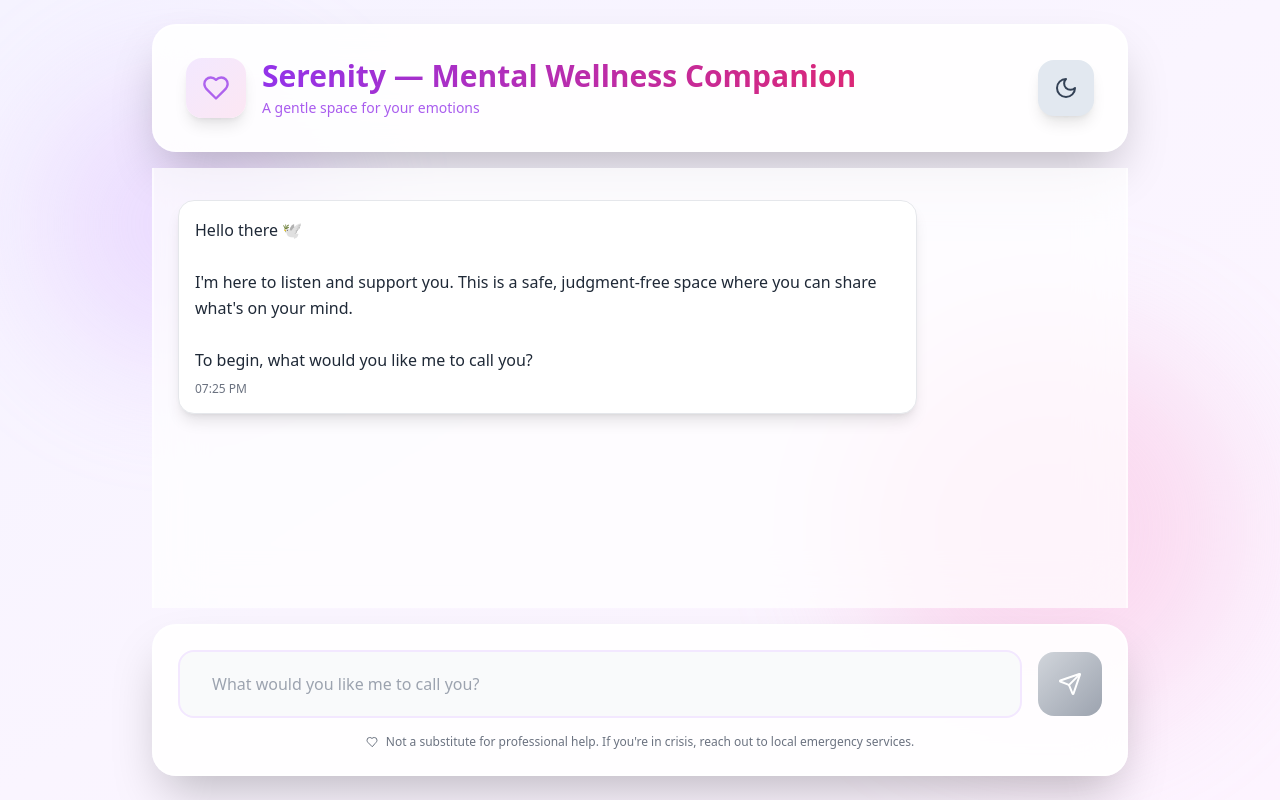
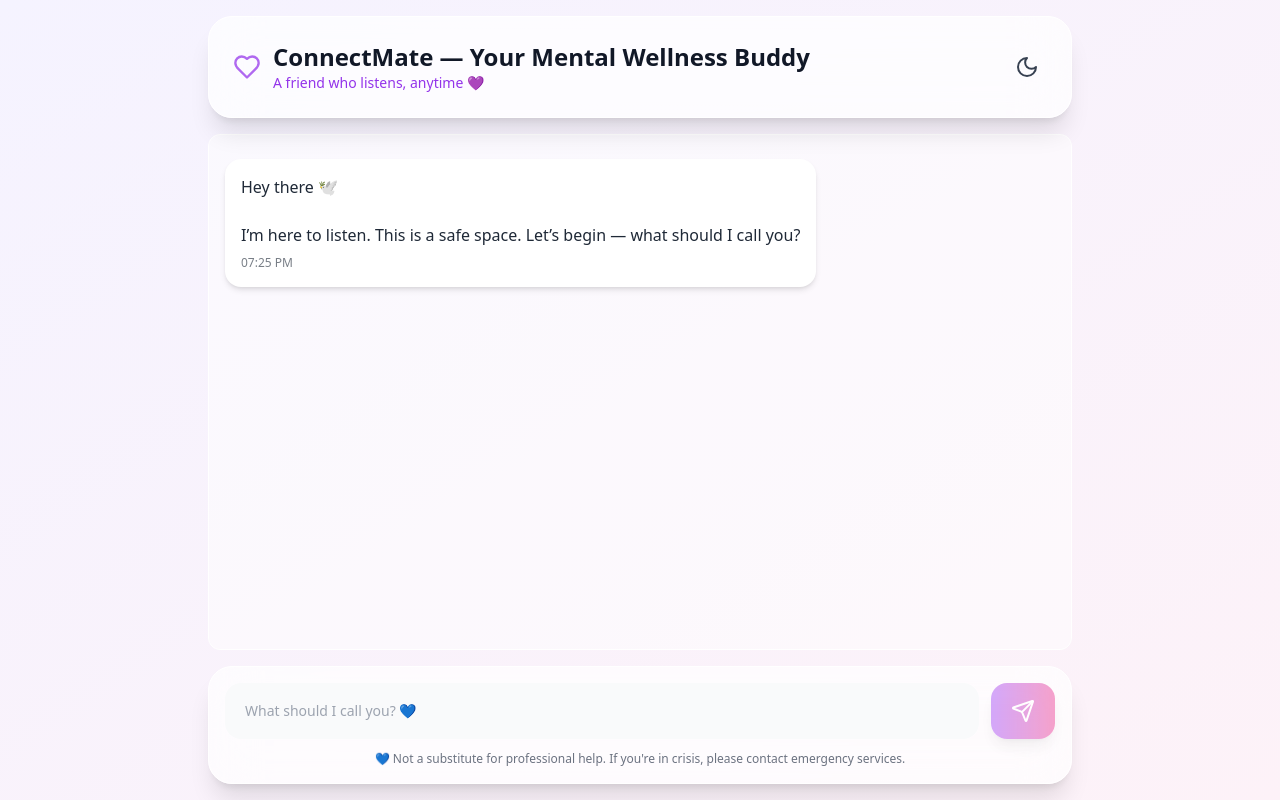
Before and after one commit to Amulyakantamneni/Connect-Mate--Mental-Wellness-Companion, a React (Vite) app in the folder Frontend/: page / in a window 1280 px wide. Built offline with nearby package versions, Linux system fonts and the light colour scheme.

Commit message:
Update App.jsx

```diff
--- a/Frontend/src/App.jsx
+++ b/Frontend/src/App.jsx
@@ -1,7 +1,7 @@
 import React, { useState, useRef, useEffect } from 'react';
 import { Send, Heart, Sparkles, Moon, Sun } from 'lucide-react';
 
-export default function MentalHealthCompanion() {
+export default function App() {
   const [messages, setMessages] = useState([]);
   const [input, setInput] = useState('');
   const [userName, setUserName] = useState('');
@@ -18,13 +18,30 @@ export default function MentalHealthCompanion() {
   }, [messages]);
 
   useEffect(() => {
-    // Welcome message
+    const savedName = localStorage.getItem("connectmate_name");
+    const savedMsgs = JSON.parse(localStorage.getItem("connectmate_msgs") || "[]");
+    if (savedName) setUserName(savedName);
+    if (savedMsgs.length) setMessages(savedMsgs);
+    else {
       setMessages([{
         role: 'assistant',
-      content: "Hello there 🕊️\n\nI'm here to listen and support you. This is a safe, judgment-free space where you can share what's on your mind.\n\nTo begin, what would you like me to call you?",
+        content: "Hey there 🕊️\n\nI’m here to listen. This is a safe space. Let’s begin — what should I call you?",
         timestamp: new Date()
       }]);
+    }
   }, []);
+
+  useEffect(() => {
+    localStorage.setItem("connectmate_name", userName);
+    localStorage.setItem("connectmate_msgs", JSON.stringify(messages));
+  }, [messages, userName]);
+
+  const personalizeTone = (text) => {
+    return text
+      .replace(/I'm here/g, `I’m right here for you, ${userName} 💙`)
+      .replace(/Let me know/g, "Tell me everything, I’m all ears 🥺")
+      .replace(/You're not alone/g, "I’ve got your back 🤗");
+  };
 
   const handleSend = async () => {
     if (!input.trim()) return;
@@ -35,13 +52,12 @@ export default function MentalHealthCompanion() {
       timestamp: new Date()
     };
 
-    // If no name yet, this is the name input
     if (!userName) {
       const name = input.trim() || "friend";
       setUserName(name);
       setMessages(prev => [...prev, userMessage, {
         role: 'assistant',
-        content: `Hi ${name} 💙\n\nIt's wonderful to meet you. How are you feeling today? What's on your mind?\n\nRemember, there's no pressure to share more than you're comfortable with. I'm here to listen.`,
+        content: `Hi ${name} 💙\n\nIt's wonderful to meet you. How are you feeling today?\nTell me what’s on your mind — I’m here.`,
         timestamp: new Date()
       }]);
       setInput('');
@@ -52,24 +68,35 @@ export default function MentalHealthCompanion() {
     setInput('');
     setIsLoading(true);
 
-    // Simulate API call - replace with actual API call
-    setTimeout(() => {
-      const responses = [
-        `Thank you for sharing that with me, ${userName}. It sounds like you're carrying a lot right now. Those feelings are completely valid.\n\nWhat would feel most supportive for you in this moment?`,
-        `I hear you, ${userName}. It takes courage to express these feelings. You're not alone in experiencing this.\n\nHave you noticed what tends to help you feel a bit better, even in small ways?`,
-        `${userName}, I appreciate you opening up about this. Your feelings matter, and it's okay to not be okay sometimes.\n\nWould it help to explore what might be contributing to these feelings?`,
-        `That sounds really challenging, ${userName}. I want you to know that what you're feeling is understandable given what you're going through.\n\nWhat's one small thing that brought you even a moment of peace recently?`
-      ];
+    setTimeout(async () => {
+      try {
+        const res = await fetch("https://connectmate-api.onrender.com/chat", {
+          method: "POST",
+          headers: { "Content-Type": "application/json" },
+          body: JSON.stringify({
+            user_input: userMessage.content,
+            user_name: userName,
+            messages_state: messages.map(m => ({ role: m.role, content: m.content })),
+            session_start: ""
+          })
+        });
 
+        const data = await res.json();
         const botMessage = {
           role: 'assistant',
-        content: responses[Math.floor(Math.random() * responses.length)],
+          content: personalizeTone(data.reply),
           timestamp: new Date()
         };
-
         setMessages(prev => [...prev, botMessage]);
+      } catch {
+        setMessages(prev => [...prev, {
+          role: 'assistant',
+          content: "💙 Oops! I’m having trouble responding. Can you try again in a moment?",
+          timestamp: new Date()
+        }]);
+      }
       setIsLoading(false);
-    }, 1500);
+    }, 600);
   };
 
   const handleKeyPress = (e) => {
@@ -80,197 +107,87 @@ export default function MentalHealthCompanion() {
   };
 
   return (
-    <div className={`min-h-screen transition-all duration-500 ${
-      darkMode
-        ? 'bg-gradient-to-br from-slate-950 via-purple-950 to-slate-950'
-        : 'bg-gradient-to-br from-violet-50 via-purple-50 to-fuchsia-50'
-    }`}>
-      {/* Animated background elements */}
-      <div className="fixed inset-0 overflow-hidden pointer-events-none">
-        <div className={`absolute top-20 left-10 w-72 h-72 rounded-full blur-3xl opacity-20 ${
-          darkMode ? 'bg-purple-500' : 'bg-purple-300'
-        } animate-pulse`}></div>
-        <div className={`absolute bottom-20 right-10 w-96 h-96 rounded-full blur-3xl opacity-20 ${
-          darkMode ? 'bg-pink-500' : 'bg-pink-300'
-        } animate-pulse`} style={{ animationDelay: '1s' }}></div>
-      </div>
-
-      <div className="max-w-5xl mx-auto h-screen flex flex-col p-6 relative">
+    <div className={`min-h-screen ${darkMode ? 'bg-slate-900' : 'bg-gradient-to-br from-violet-50 to-pink-50'}`}>
+      <div className="max-w-4xl mx-auto h-screen flex flex-col p-4">
         {/* Header */}
-        <div className={`rounded-3xl p-8 backdrop-blur-xl ${
-          darkMode
-            ? 'bg-slate-900/80 border-slate-700/50'
-            : 'bg-white/90 border-white/50'
-        } border-2 shadow-2xl mb-4 transition-all duration-300 hover:shadow-purple-200/50`}>
-          <div className="flex items-center justify-between">
-            <div className="flex items-center gap-4">
-              <div className={`p-4 rounded-2xl ${
-                darkMode ? 'bg-gradient-to-br from-purple-600/30 to-pink-600/30' : 'bg-gradient-to-br from-purple-100 to-pink-100'
-              } shadow-lg`}>
-                <Heart className={`w-7 h-7 ${
-                  darkMode ? 'text-purple-300' : 'text-purple-600'
-                } animate-pulse`} />
-              </div>
+        <div className={`rounded-3xl p-6 backdrop-blur-xl mb-4 shadow-xl border ${darkMode ? 'bg-slate-800/70 border-slate-700' : 'bg-white/70 border-white'}`}>
+          <div className="flex justify-between items-center">
+            <div className="flex items-center gap-3">
+              <Heart className={`w-7 h-7 ${darkMode ? 'text-purple-300' : 'text-purple-600'} animate-pulse`} />
               <div>
-                <h1 className={`text-3xl font-bold bg-gradient-to-r ${
-                  darkMode ? 'from-purple-300 to-pink-300' : 'from-purple-600 to-pink-600'
-                } bg-clip-text text-transparent`}>
-                  Serenity — Mental Wellness Companion
+                <h1 className={`text-2xl font-bold ${darkMode ? 'text-white' : 'text-gray-900'}`}>
+                  ConnectMate — Your Mental Wellness Buddy
                 </h1>
-                <p className={`text-sm mt-1 ${
-                  darkMode ? 'text-purple-300/80' : 'text-purple-600/80'
-                }`}>
-                  A gentle space for your emotions
+                <p className={`text-sm ${darkMode ? 'text-purple-200' : 'text-purple-600'}`}>
+                  A friend who listens, anytime 💜
                 </p>
               </div>
             </div>
-            <button
-              onClick={() => setDarkMode(!darkMode)}
-              className={`p-4 rounded-2xl transition-all duration-300 ${
-                darkMode
-                  ? 'bg-amber-500/20 hover:bg-amber-500/30 hover:scale-110'
-                  : 'bg-slate-200 hover:bg-slate-300 hover:scale-110'
-              } shadow-lg`}
-            >
-              {darkMode ? (
-                <Sun className="w-6 h-6 text-amber-300" />
-              ) : (
-                <Moon className="w-6 h-6 text-slate-700" />
-              )}
+            <button onClick={() => setDarkMode(!darkMode)} className="p-2 rounded-full hover:scale-110 transition">
+              {darkMode ? <Sun className="text-yellow-300" /> : <Moon className="text-gray-700" />}
             </button>
           </div>
           {userName && (
-            <div className={`flex items-center gap-2 mt-4 p-3 rounded-xl ${
-              darkMode ? 'bg-purple-900/30' : 'bg-purple-50'
-            }`}>
-              <Sparkles className={`w-5 h-5 ${darkMode ? 'text-purple-300' : 'text-purple-600'}`} />
-              <span className={`text-sm font-medium ${darkMode ? 'text-purple-200' : 'text-purple-700'}`}>
-                Chatting with {userName}
-              </span>
+            <div className="flex items-center gap-2 mt-2 text-sm text-purple-600 dark:text-purple-300">
+              <Sparkles className="w-4 h-4" /> Chatting with {userName}
             </div>
           )}
         </div>
 
         {/* Chat Area */}
-        <div className={`flex-1 overflow-y-auto px-6 py-8 space-y-6 ${
-          darkMode
-            ? 'bg-slate-900/50 border-slate-700/50'
-            : 'bg-white/70 border-white/50'
-        } border-x-2 backdrop-blur-xl rounded-none`}>
-          {messages.map((msg, idx) => (
-            <div
-              key={idx}
-              className={`flex ${msg.role === 'user' ? 'justify-end' : 'justify-start'} animate-fade-in`}
-            >
-              <div
-                className={`max-w-[80%] rounded-2xl p-4 shadow-lg ${
-                  msg.role === 'user'
-                    ? darkMode
-                      ? 'bg-purple-600 text-white'
-                      : 'bg-gradient-to-r from-purple-500 to-pink-500 text-white'
-                    : darkMode
-                    ? 'bg-slate-700 text-gray-100 border border-slate-600'
-                    : 'bg-white text-gray-800 border border-gray-200'
-                }`}
-              >
-                <p className="whitespace-pre-wrap leading-relaxed">{msg.content}</p>
-                <p className={`text-xs mt-2 ${
-                  msg.role === 'user'
-                    ? 'text-purple-200'
-                    : darkMode ? 'text-gray-400' : 'text-gray-500'
-                }`}>
+        <div className={`flex-1 overflow-y-auto space-y-4 px-4 py-6 rounded-xl border ${darkMode ? 'bg-slate-800/50 border-slate-700' : 'bg-white/50 border-white'}`}>
+          {messages.map((msg, i) => (
+            <div key={i} className={`flex ${msg.role === 'user' ? 'justify-end' : 'justify-start'} animate-fade-in`}>
+              <div className={`max-w-[75%] p-4 rounded-2xl shadow-md ${msg.role === 'user' ? 'bg-gradient-to-r from-purple-500 to-pink-500 text-white' : darkMode ? 'bg-slate-700 text-white' : 'bg-white text-gray-800'}`}>
+                <p className="whitespace-pre-wrap">{msg.content}</p>
+                <span className="text-xs opacity-60 mt-2 block">
                   {msg.timestamp.toLocaleTimeString([], { hour: '2-digit', minute: '2-digit' })}
-                </p>
+                </span>
               </div>
             </div>
           ))}
-
           {isLoading && (
             <div className="flex justify-start">
-              <div className={`rounded-3xl p-6 ${
-                darkMode ? 'bg-slate-800/90 border-2 border-slate-700/50' : 'bg-white border-2 border-purple-100'
-              } shadow-xl`}>
-                <div className="flex items-center gap-3">
-                  <Heart className={`w-4 h-4 ${darkMode ? 'text-purple-400' : 'text-purple-500'} animate-pulse`} />
-                  <div className="flex gap-2">
-                    <div className={`w-2.5 h-2.5 rounded-full animate-bounce ${
-                      darkMode ? 'bg-purple-400' : 'bg-purple-500'
-                    }`} style={{ animationDelay: '0ms' }}></div>
-                    <div className={`w-2.5 h-2.5 rounded-full animate-bounce ${
-                      darkMode ? 'bg-purple-400' : 'bg-purple-500'
-                    }`} style={{ animationDelay: '150ms' }}></div>
-                    <div className={`w-2.5 h-2.5 rounded-full animate-bounce ${
-                      darkMode ? 'bg-purple-400' : 'bg-purple-500'
-                    }`} style={{ animationDelay: '300ms' }}></div>
-                  </div>
-                  <span className={`text-sm ${darkMode ? 'text-purple-300' : 'text-purple-600'}`}>Typing...</span>
-                </div>
+              <div className="flex gap-2 items-center bg-purple-100 dark:bg-purple-700 p-3 rounded-2xl animate-pulse">
+                <div className="w-2 h-2 bg-purple-500 rounded-full animate-bounce" />
+                <div className="w-2 h-2 bg-purple-500 rounded-full animate-bounce delay-150" />
+                <div className="w-2 h-2 bg-purple-500 rounded-full animate-bounce delay-300" />
+                <span className="text-sm ml-2 text-purple-600 dark:text-purple-200">Typing...</span>
               </div>
             </div>
           )}
-
           <div ref={messagesEndRef} />
         </div>
 
         {/* Input Area */}
-        <div className={`rounded-3xl p-6 backdrop-blur-xl ${
-          darkMode
-            ? 'bg-slate-900/80 border-slate-700/50'
-            : 'bg-white/90 border-white/50'
-        } border-2 shadow-2xl mt-4 transition-all duration-300`}>
-          <div className="flex gap-4 items-center">
-            <div className="relative flex-1">
+        <div className={`p-4 mt-4 rounded-3xl shadow-xl border backdrop-blur-xl ${darkMode ? 'bg-slate-800/80 border-slate-700' : 'bg-white/70 border-white'}`}>
+          <div className="flex gap-3">
             <input
-                type="text"
+              className={`flex-1 rounded-2xl px-5 py-4 outline-none text-sm ${darkMode ? 'bg-slate-700 text-white placeholder-gray-400' : 'bg-gray-50 text-gray-800 placeholder-gray-400'}`}
+              placeholder={userName ? "Type your thoughts…" : "What should I call you? 💙"}
               value={input}
               onChange={(e) => setInput(e.target.value)}
-                onKeyPress={handleKeyPress}
-                placeholder={
-                  userName
-                    ? "Share anything on your mind..."
-                    : "What would you like me to call you?"
-                }
-                className={`w-full rounded-2xl px-8 py-5 outline-none transition-all text-base ${
-                  darkMode
-                    ? 'bg-slate-800 text-white placeholder-gray-400 focus:ring-2 focus:ring-purple-500 border-2 border-slate-700'
-                    : 'bg-gray-50 text-gray-800 placeholder-gray-400 focus:ring-2 focus:ring-purple-400 border-2 border-purple-100'
-                } focus:scale-[1.01]`}
+              onKeyDown={handleKeyPress}
               disabled={isLoading}
             />
-            </div>
             <button
               onClick={handleSend}
+              className="bg-gradient-to-r from-purple-500 to-pink-500 text-white px-5 py-4 rounded-2xl shadow-lg hover:scale-105 transition disabled:opacity-50"
               disabled={isLoading || !input.trim()}
-              className={`rounded-2xl p-5 font-medium transition-all duration-300 ${
-                darkMode
-                  ? 'bg-gradient-to-br from-purple-600 to-purple-700 hover:from-purple-500 hover:to-purple-600 text-white disabled:from-slate-600 disabled:to-slate-700'
-                  : 'bg-gradient-to-br from-purple-500 to-pink-500 hover:from-purple-600 hover:to-pink-600 text-white disabled:from-gray-300 disabled:to-gray-400'
-              } disabled:cursor-not-allowed shadow-xl disabled:shadow-none hover:scale-110 active:scale-95`}
             >
-              <Send className="w-6 h-6" />
+              <Send />
             </button>
           </div>
-          <div className="flex items-center justify-center mt-4">
-            <p className={`text-xs text-center flex items-center gap-2 ${
-              darkMode ? 'text-gray-400' : 'text-gray-500'
-            }`}>
-              <Heart className="w-3 h-3" />
-              Not a substitute for professional help. If you're in crisis, reach out to local emergency services.
+          <p className="text-xs mt-3 text-center text-gray-500 dark:text-gray-400">
+            💙 Not a substitute for professional help. If you're in crisis, please contact emergency services.
           </p>
-          </div>
         </div>
       </div>
 
       <style jsx>{`
         @keyframes fade-in {
-          from {
-            opacity: 0;
-            transform: translateY(10px);
-          }
-          to {
-            opacity: 1;
-            transform: translateY(0);
-          }
+          from { opacity: 0; transform: translateY(10px); }
+          to { opacity: 1; transform: translateY(0); }
         }
         .animate-fade-in {
           animation: fade-in 0.3s ease-out;
```
Lines whose indentation alone changed are shown as unchanged.
